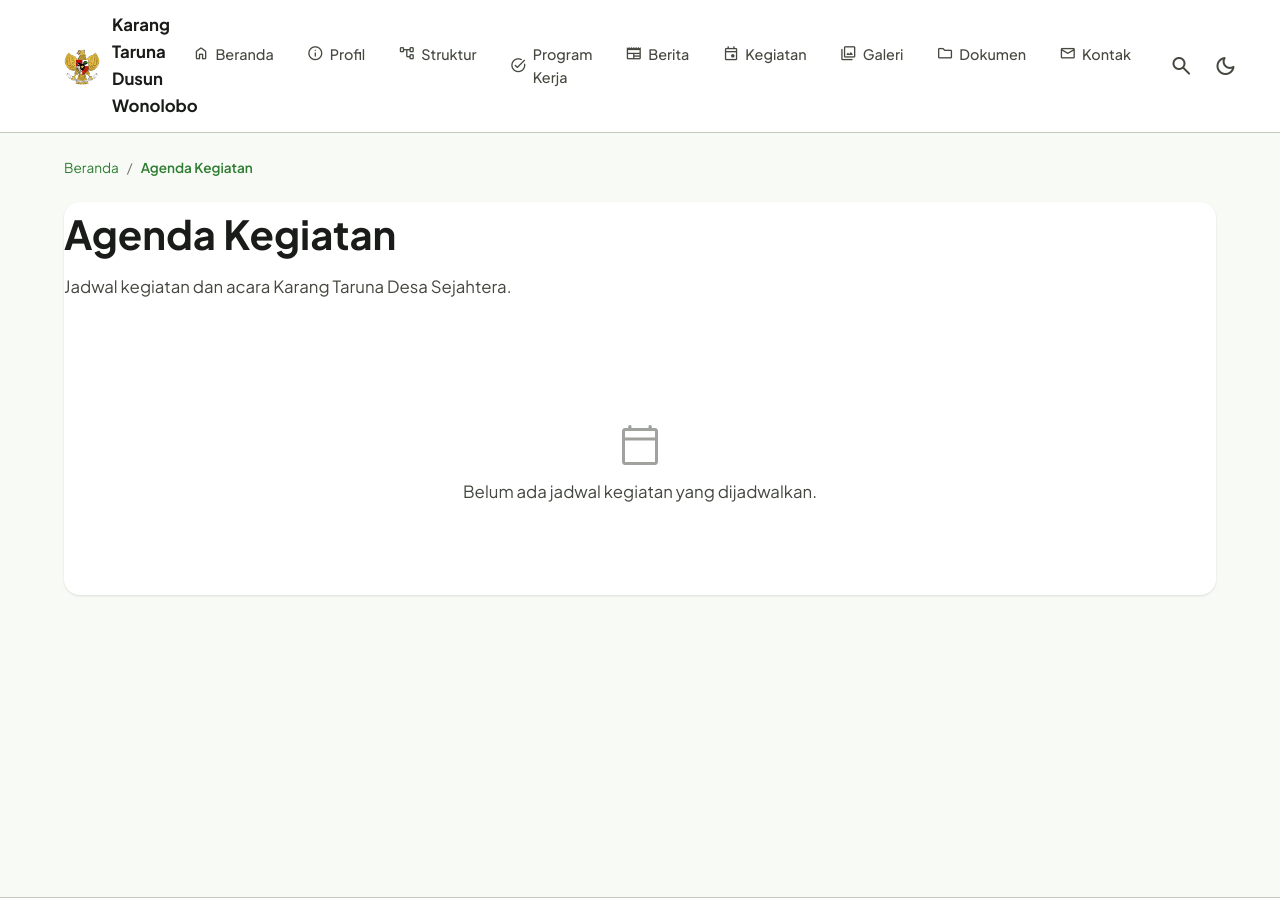
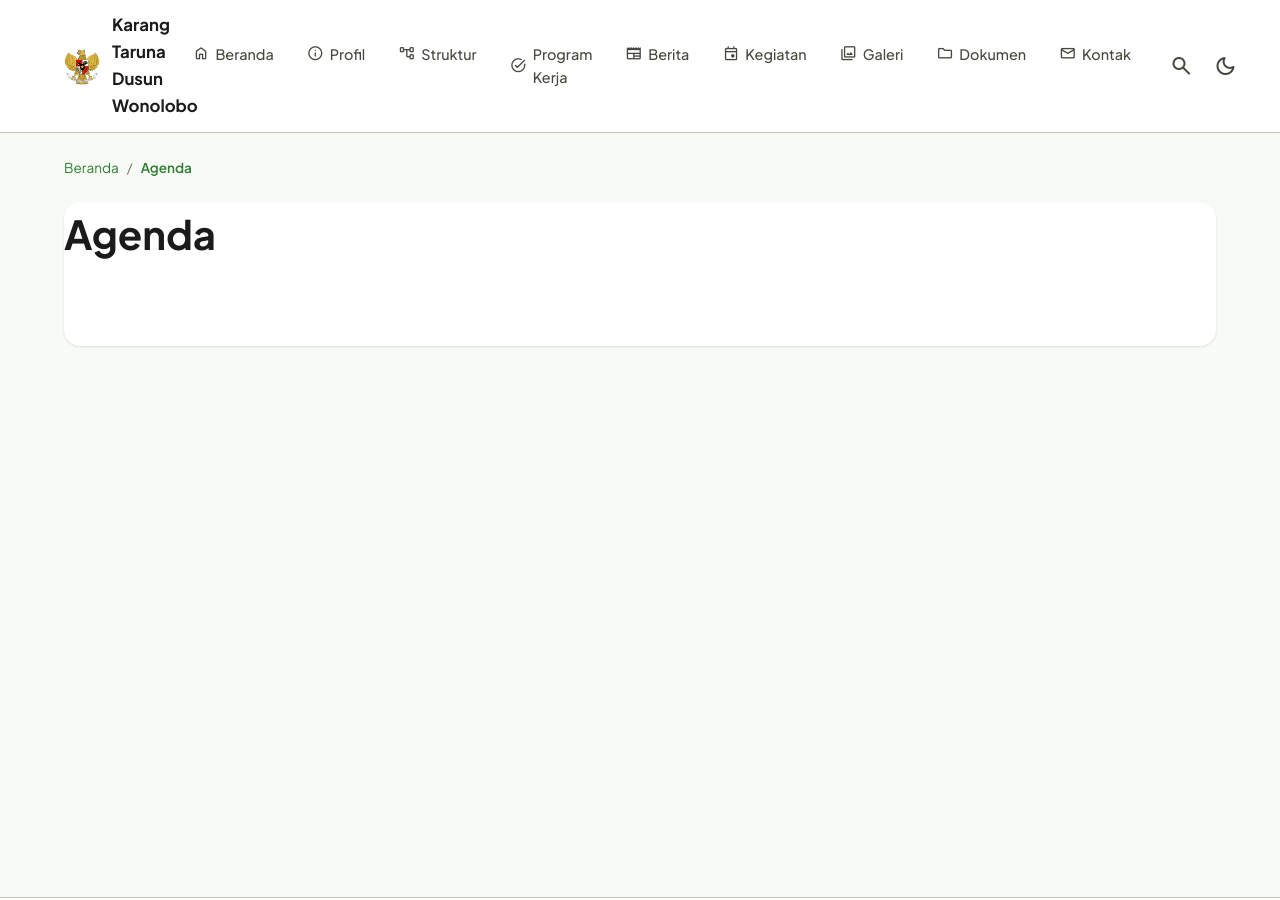
Before and after one commit to greenblog-dev/greenblog-dev.github.io, a Jekyll site: the page built from _pages/agenda.md, in a window 1280 px wide and 900 px high. Built offline with Jekyll 4.4.1, drawn with Linux system fonts in a browser that asks for light colours.

Commit message:
Update agenda.md

```diff
--- a/_pages/agenda.md
+++ b/_pages/agenda.md
@@ -1,75 +1,10 @@
 ---
 layout: page
-title: Agenda Kegiatan
+title: Agenda
 permalink: /agenda/
-description: Jadwal kegiatan dan acara Karang Taruna Desa Sejahtera.
 ---
-
-{% comment %} 🔥 PENTING: Cek dulu apakah kategori agenda ada {% endcomment %}
-{% if site.categories.agenda and site.categories.agenda.size > 0 %}
-  {% assign agendas = site.categories.agenda | sort: 'date' | reverse %}
-  {% assign today = 'now' | date: "%Y-%m-%d" %}
-
-  {% assign upcoming = "" | split: "" %}
-  {% assign past = "" | split: "" %}
-
-  {% for agenda in agendas %}
-    {% assign ed = agenda.event_date | default: agenda.date | date: "%Y-%m-%d" %}
-    {% if ed >= today %}
-      {% assign upcoming = upcoming | push: agenda %}
-    {% else %}
-      {% assign past = past | push: agenda %}
-    {% endif %}
-  {% endfor %}
-
-  <!-- 🔥 AGENDA AKAN DATANG -->
-  {% if upcoming.size > 0 %}
-  <section class="agenda-section">
-    <h2 class="section-title"><span class="material-symbols-rounded">event_upcoming</span> Akan Datang</h2>
-    <div class="agenda-grid">
-      {% for item in upcoming %}
-        <article class="agenda-card md3-surface-1">
-          <div class="agenda-date">
-            <span class="day">{{ item.event_date | default: item.date | date: "%d" }}</span>
-            <span class="month">{{ item.event_date | default: item.date | date: "%b" }}</span>
-          </div>
-          <div class="agenda-details">
-            <h3><a href="{{ item.url | relative_url }}">{{ item.title }}</a></h3>
-            <p><span class="material-symbols-rounded">schedule</span> {{ item.event_time | default: "Seharian" }}</p>
-            <p><span class="material-symbols-rounded">location_on</span> {{ item.event_location | default: "Akan diumumkan" }}</p>
-            {% if item.event_status %}
-              <span class="status-badge {{ item.event_status | downcase | replace: ' ', '-' }}">{{ item.event_status }}</span>
-            {% endif %}
-          </div>
-        </article>
-      {% endfor %}
-    </div>
-  </section>
-  {% endif %}
-
-  <!-- 🔥 AGENDA SELESAI -->
-  {% if past.size > 0 %}
-  <section class="agenda-section past">
-    <h2 class="section-title"><span class="material-symbols-rounded">event_available</span> Selesai</h2>
-    <div class="agenda-list-compact">
-      {% for item in past %}
-        <a href="{{ item.url | relative_url }}" class="agenda-item-compact">
-          <time>{{ item.event_date | default: item.date | date: "%d %b %Y" }}</time>
-          <span>{{ item.title }}</span>
-        </a>
-      {% endfor %}
-    </div>
-  </section>
-  {% endif %}
-
-  {% if upcoming.size == 0 and past.size == 0 %}
-    <p class="empty-state"><span class="material-symbols-rounded">calendar_today</span> Belum ada jadwal kegiatan.</p>
-  {% endif %}
-
-{% else %}
-  <!-- 🔥 FALLBACK: Jika belum ada post agenda -->
-  <p class="empty-state">
-    <span class="material-symbols-rounded">calendar_today</span>
-    Belum ada jadwal kegiatan yang dijadwalkan.
-  </p>
-{% endif %}
+<div class="articles-grid">
+{% for post in site.categories.agenda limit: 10 %}
+  {% include article-card.html post=post %}
+{% endfor %}
+</div>
```
